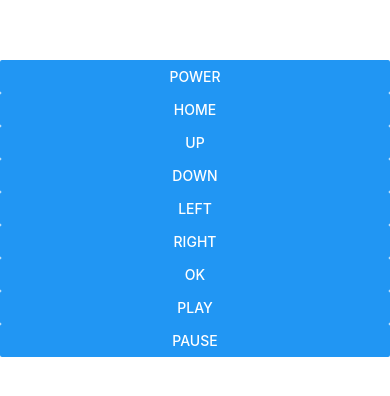
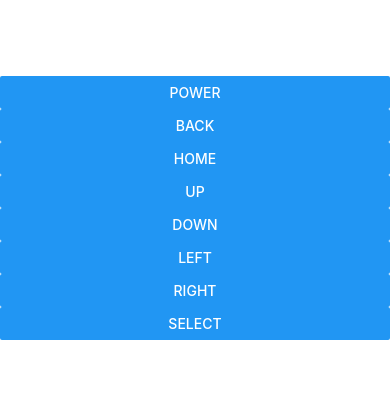
Before and after one commit to T-In-Tech-GH/Roku-Remote, a React Native app: screen / in a window 390 px wide. Shown: the part 214-610 px from the top of the page. Built offline with nearby package versions, Linux system fonts and the light colour scheme; no server answers.

Commit message:
Changes to app

```diff
--- a/App.js
+++ b/App.js
@@ -1,18 +1,15 @@
 import { View, Button } from "react-native";
-import rokuIp from "./Components/config.js";
+import { rokuIp } from "./Components/config.js";
 import Home from "./Components/goHome.jsx";
-import Nav from "./Components/Nav.jsx";
+import Nav from "./Components/NavButtons.jsx";
 import Media from "./Components/MediaButtons.jsx";
+import Power from "./Components/Power.jsx";
 
 export default function App() {
 
-  const power = () => {
-    fetch(`http://${rokuIp}:8060/keypress/Power`, { method: "POST" });
-  }
-
   return (
     <View style={{ flex: 1, justifyContent: "center" }}>
-      <Button title="Power" onPress={power} />
+      <Power />
       <Home />
       <Nav />
       <Media />
--- a/Components/MediaButtons.jsx
+++ b/Components/MediaButtons.jsx
@@ -1,4 +1,4 @@
-import { Button } from "react-native";
+import { View, StyleSheet, Pressable, Text } from "react-native";
 import { rokuIp } from "./config.js";
 
 export default function Media() {
@@ -8,20 +8,24 @@ export default function Media() {
     fetch(`http://${rokuIp}:8060/keypress/Play`, { method: "POST" });
   }
 
-  function pause() {
-    fetch(`http://${rokuIp}:8060/keypress/Pause`, { method: "POST" });
+  function rewind() {
+    fetch(`http://${rokuIp}:8060/keypress/Rewind`, { method: "POST" });
   }
-
-
-
-
-
 
 
   return (
     <>
-    <Button title="Play" onPress={play} />
-    <Button title="Pause" onPress={pause} />
+    <View style={styles}>
+    <Pressable style={styles.color} title="Play" onPress={play} />
+    <Pressable title="Rewind" onPress={rewind} />
+    </View>
     </>
   )
 }
+
+const styles = StyleSheet.create({
+  container: {
+    color: "black",
+    backgroundColor: "red",
+  }
+});
--- a/Components/Nav.jsx
+++ b/Components/NavButtons.jsx
@@ -1,4 +1,4 @@
-import { Button } from "react-native";
+import { Button, View, TouchableOpacity  } from "react-native";
 import { rokuIp } from "./config.js";
 
 export default function Nav() {
@@ -25,11 +25,11 @@ const goLeft = ()  => {
 
   return (
     <>
-    <Button title="Up" onPress={goUp} />
-    <Button title="Down" onPress={goDown} />
-    <Button title="Left" onPress={goLeft} />
-    <Button title="Right" onPress={goRight} />
-    <Button title="Ok" onPress={select} />
+      <Button title="Up" onPress={goUp} />
+      <Button title="Down" onPress={goDown} />
+      <Button title="Left" onPress={goLeft} />
+      <Button title="Right" onPress={goRight} />
+      <Button title="Select" onPress={select} />
     </>
   )
 }
--- /dev/null
+++ b/Components/Power.jsx
@@ -0,0 +1,15 @@
+import { Button } from "react-native";
+import { rokuIp } from "./config.js";
+
+export default function Power() {
+
+    function power() {
+  fetch(`http://${rokuIp}:8060/keypress/Power`, { method: "POST" });
+  }
+
+    return (
+        <>
+        <Button title="Power" onPress={power} />
+        </>
+    )
+}
--- a/Components/goHome.jsx
+++ b/Components/goHome.jsx
@@ -1,5 +1,5 @@
-import {  Button } from "react-native";
-import rokuIp from "./config.js";
+import { Button } from "react-native";
+import { rokuIp } from "./config.js";
 
 export default function Home() {
 
@@ -7,8 +7,13 @@ export default function Home() {
     fetch(`http://${rokuIp}:8060/keypress/Home`, { method: "POST" });
   }
 
+  function goBack() {
+    fetch(`http://${rokuIp}:8060/keypress/Back`, {method: "POST"});
+  }
+
   return (
     <>
+    <Button title="Back" onPress={goBack} />
     <Button title="Home" onPress={goHome} />
     </>
   )
```
Also changed, not shown: 1 other file (tests, documents, lock files or other folders).
